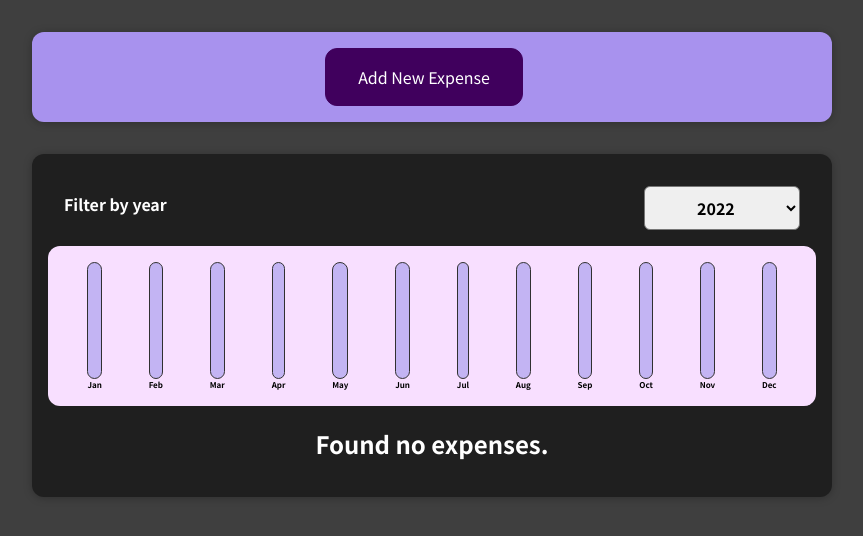
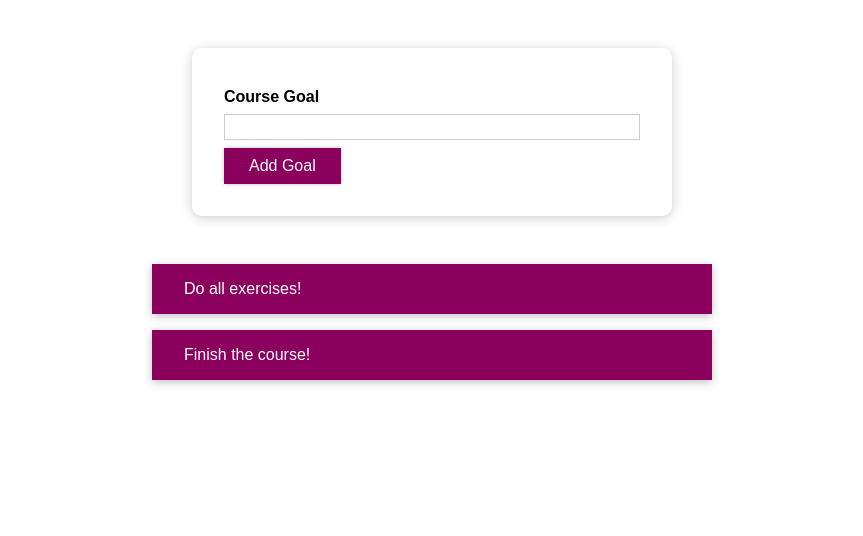
Before and after one commit to basantimages/react-learning, a React (Create React App) app in the folder Building First Component/: page / in a window 1280 px wide. Shown: the top 536 px of the page, without its empty margins (208-1071 px from the left). Built offline with nearby package versions, Linux system fonts and the light colour scheme.

Commit message:
Dynamic styling
Dynamic classes added for styling on the basis of states. Button blur feature is also added.

```diff
--- /dev/null
+++ b/Building First Component/src/App.css
@@ -0,0 +1,14 @@
+#goals {
+  width: 35rem;
+  max-width: 90%;
+  margin: 3rem auto;
+}
+
+#goal-form {
+  width: 30rem;
+  max-width: 90%;
+  margin: 3rem auto;
+  padding: 2rem;
+  box-shadow: 0 2px 12px rgba(0, 0, 0, 0.2);
+  border-radius: 10px;
+}
--- a/Building First Component/src/App.js
+++ b/Building First Component/src/App.js
@@ -1,43 +1,55 @@
 import React, { useState } from 'react';
 
-import NewExpense from './components/NewExpense/NewExpense';
-import Expenses from './components/Expenses/Expenses';
-
-const DUMMY_EXPENSES = [
-  {
-    id: 'e1',
-    title: 'Toilet Paper',
-    amount: 94.12,
-    date: new Date(2020, 7, 14),
-  },
-  { id: 'e2', title: 'New TV', amount: 799.49, date: new Date(2021, 2, 12) },
-  {
-    id: 'e3',
-    title: 'Car Insurance',
-    amount: 294.67,
-    date: new Date(2021, 2, 28),
-  },
-  {
-    id: 'e4',
-    title: 'New Desk (Wooden)',
-    amount: 450,
-    date: new Date(2021, 5, 12),
-  },
-];
+import CourseGoalList from './components/CourseGoals/CourseGoalList/CourseGoalList';
+import CourseInput from './components/CourseGoals/CourseInput/CourseInput';
+import './App.css';
 
 const App = () => {
-  const [expenses, setExpenses] = useState(DUMMY_EXPENSES);
+  const [courseGoals, setCourseGoals] = useState([
+    { text: 'Do all exercises!', id: 'g1' },
+    { text: 'Finish the course!', id: 'g2' }
+  ]);
 
-  const addExpenseHandler = (expense) => {
-    setExpenses((prevExpenses) => {
-      return [expense, ...prevExpenses];
+  const addGoalHandler = enteredText => {
+    setCourseGoals(prevGoals => {
+      const updatedGoals = [...prevGoals];
+      updatedGoals.unshift({ text: enteredText, id: Math.random().toString() });
+      return updatedGoals;
     });
   };
 
+  const deleteItemHandler = goalId => {
+    setCourseGoals(prevGoals => {
+      const updatedGoals = prevGoals.filter(goal => goal.id !== goalId);
+      return updatedGoals;
+    });
+  };
+
+  let content = (
+    <p style={{ textAlign: 'center' }}>No goals found. Maybe add one?</p>
+  );
+
+  if (courseGoals.length > 0) {
+    content = (
+      <CourseGoalList items={courseGoals} onDeleteItem={deleteItemHandler} />
+    );
+  }
+
   return (
     <div>
-      <NewExpense onAddExpense={addExpenseHandler} />
-      <Expenses items={expenses} />
+      <section id="goal-form">
+        <CourseInput onAddGoal={addGoalHandler} />
+      </section>
+      <section id="goals">
+        {content}
+        {/* {courseGoals.length > 0 && (
+          <CourseGoalList
+            items={courseGoals}
+            onDeleteItem={deleteItemHandler}
+          />
+        ) // <p style={{ textAlign: 'center' }}>No goals found. Maybe add one?</p>
+        } */}
+      </section>
     </div>
   );
 };
--- /dev/null
+++ b/Building First Component/src/components/CourseGoals/CourseGoalItem/CourseGoalItem.css
@@ -0,0 +1,8 @@
+.goal-item {
+  margin: 1rem 0;
+  background: #8b005d;
+  box-shadow: 0 2px 8px rgba(0, 0, 0, 0.26);
+  color: white;
+  padding: 1rem 2rem;
+  cursor: pointer;
+}
--- /dev/null
+++ b/Building First Component/src/components/CourseGoals/CourseGoalItem/CourseGoalItem.js
@@ -0,0 +1,20 @@
+import React from 'react';
+
+import './CourseGoalItem.css';
+
+const CourseGoalItem = props => {
+  // const [deleteText, setDeleteText] = useState('');
+
+  const deleteHandler = () => {
+    // setDeleteText('(Deleted!)');
+    props.onDelete(props.id);
+  };
+
+  return (
+    <li className="goal-item" onClick={deleteHandler}>
+      {props.children}
+    </li>
+  );
+};
+
+export default CourseGoalItem;
--- /dev/null
+++ b/Building First Component/src/components/CourseGoals/CourseGoalList/CourseGoalList.css
@@ -0,0 +1,5 @@
+.goal-list {
+  list-style: none;
+  margin: 0;
+  padding: 0;
+}
--- /dev/null
+++ b/Building First Component/src/components/CourseGoals/CourseGoalList/CourseGoalList.js
@@ -0,0 +1,22 @@
+import React from 'react';
+
+import CourseGoalItem from '../CourseGoalItem/CourseGoalItem';
+import './CourseGoalList.css';
+
+const CourseGoalList = props => {
+  return (
+    <ul className="goal-list">
+      {props.items.map(goal => (
+        <CourseGoalItem
+          key={goal.id}
+          id={goal.id}
+          onDelete={props.onDeleteItem}
+        >
+          {goal.text}
+        </CourseGoalItem>
+      ))}
+    </ul>
+  );
+};
+
+export default CourseGoalList;
--- /dev/null
+++ b/Building First Component/src/components/CourseGoals/CourseInput/CourseInput.css
@@ -0,0 +1,33 @@
+.form-control {
+  margin: 0.5rem 0;
+}
+
+.form-control label {
+  font-weight: bold;
+  display: block;
+  margin-bottom: 0.5rem;
+}
+
+.form-control input {
+  display: block;
+  width: 100%;
+  border: 1px solid #ccc;
+  font: inherit;
+  line-height: 1.5rem;
+  padding: 0 0.25rem;
+}
+
+.form-control input:focus {
+  outline: none;
+  background: #fad0ec;
+  border-color: #8b005d;
+}
+
+.form-control.invalid input {
+  border-color: red;
+  background: #ffd7d7;
+}
+
+.form-control.invalid label {
+  color: red;
+}
--- /dev/null
+++ b/Building First Component/src/components/CourseGoals/CourseInput/CourseInput.js
@@ -0,0 +1,37 @@
+import React, { useState } from 'react';
+
+import Button from '../../UI/Button/Button';
+import './CourseInput.css';
+
+const CourseInput = props => {
+  const [enteredValue, setEnteredValue] = useState('');
+  const [isValid, setIsValid] = useState(true);
+
+  const goalInputChangeHandler = event => {
+    if (event.target.value.trim().length > 0) {
+      setIsValid(true);
+    }
+    setEnteredValue(event.target.value);
+  };
+
+  const formSubmitHandler = event => {
+    event.preventDefault();
+    if (enteredValue.trim().length === 0) {
+      setIsValid(false);
+      return;
+    }
+    props.onAddGoal(enteredValue);
+  };
+
+  return (
+    <form onSubmit={formSubmitHandler}>
+      <div className={`form-control ${!isValid ? 'invalid' : ''}`}>
+        <label>Course Goal</label>
+        <input type="text" onChange={goalInputChangeHandler} />
+      </div>
+      <Button type="submit" className={isValid ? '' : 'invalid'}>Add Goal</Button>
+    </form>
+  );
+};
+
+export default CourseInput;
--- /dev/null
+++ b/Building First Component/src/components/UI/Button/Button.css
@@ -0,0 +1,24 @@
+.button {
+  font: inherit;
+  padding: 0.5rem 1.5rem;
+  border: 1px solid #8b005d;
+  color: white;
+  background: #8b005d;
+  box-shadow: 0 0 4px rgba(0, 0, 0, 0.26);
+  cursor: pointer;
+}
+
+.button:focus {
+  outline: none;
+}
+
+.button:hover,
+.button:active {
+  background: #ac0e77;
+  border-color: #ac0e77;
+  box-shadow: 0 0 8px rgba(0, 0, 0, 0.26);
+}
+
+.button.invalid {
+  filter: blur(1px);
+}
--- /dev/null
+++ b/Building First Component/src/components/UI/Button/Button.js
@@ -0,0 +1,16 @@
+import React from 'react';
+
+import './Button.css';
+
+const Button = props => {
+  const classes = 'button ' + props.className;
+  console.log(classes);
+
+  return (
+    <button type={props.type} className={classes} onClick={props.onClick}>
+      {props.children}
+    </button>
+  );
+};
+
+export default Button;
--- a/Building First Component/src/index.css
+++ b/Building First Component/src/index.css
@@ -1,14 +1,11 @@
-@import url('https://fonts.googleapis.com/css2?family=Noto+Sans+JP:wght@400;700&display=swap');
-
 * {
   box-sizing: border-box;
 }
 
 html {
-  font-family: 'Noto Sans JP', sans-serif;
+  font-family: sans-serif;
 }
 
 body {
   margin: 0;
-  background-color: #3f3f3f;
 }
```
